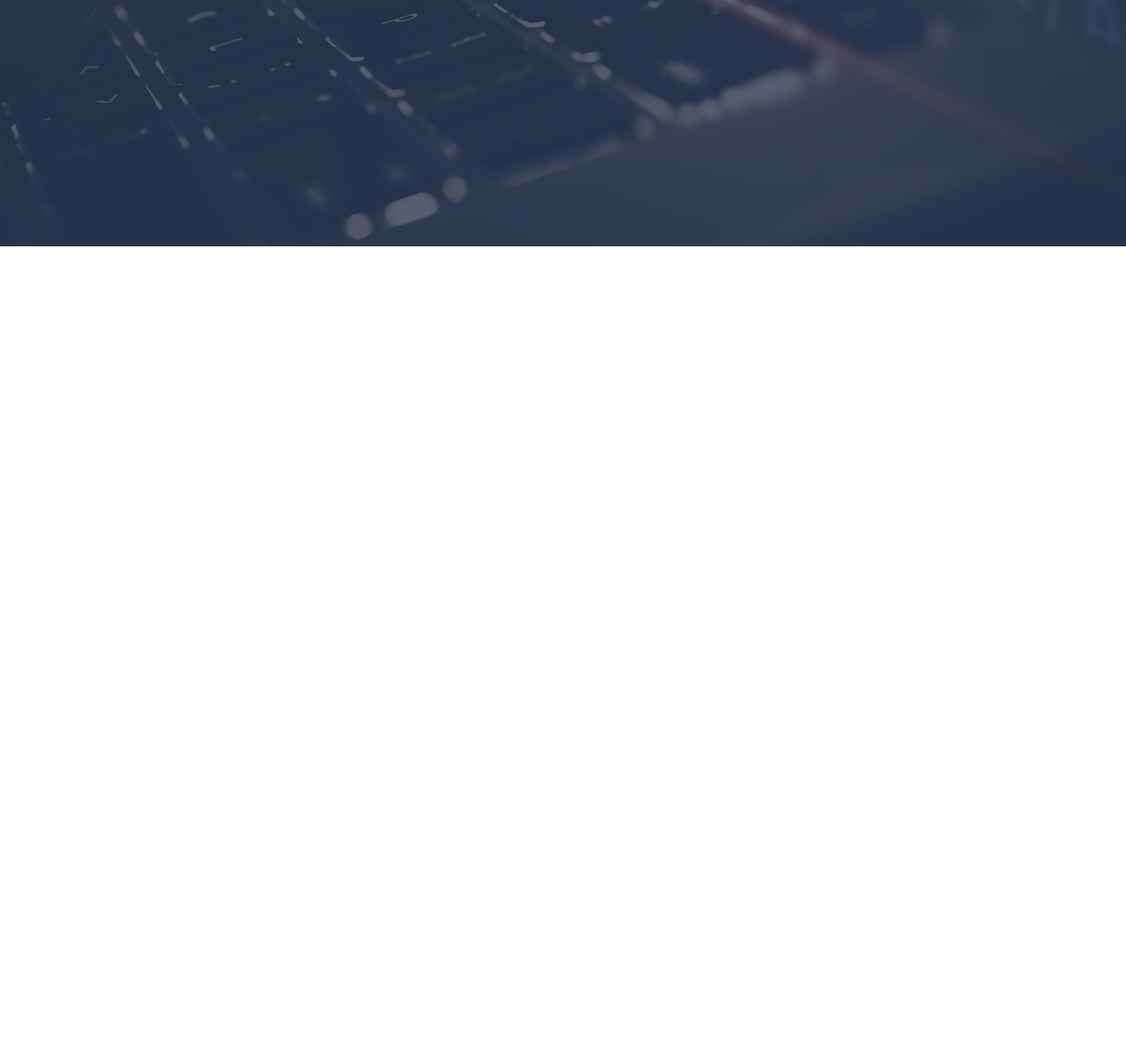
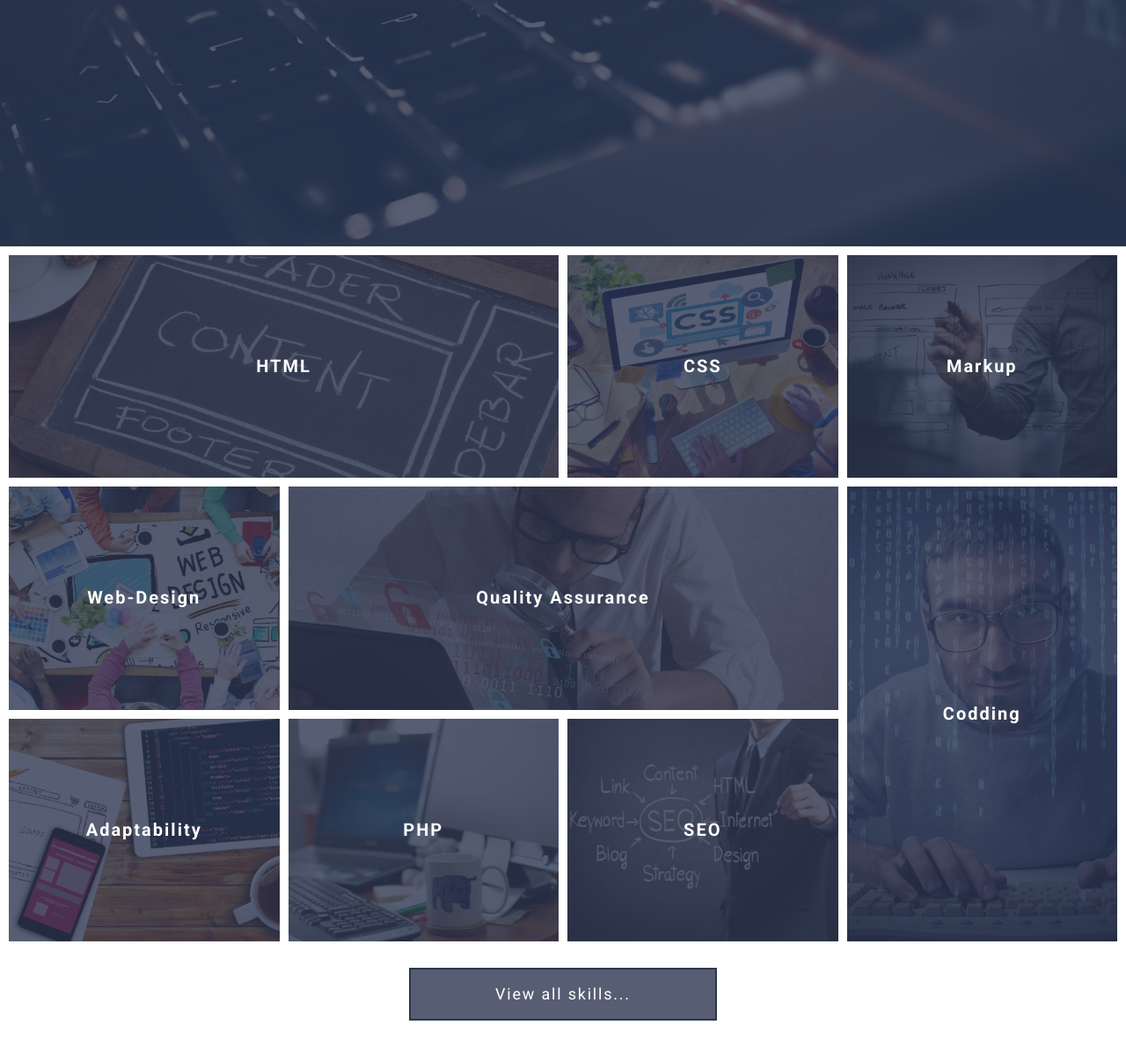
Before and after one commit to catfines/course-project, a plain HTML site: page index.html in a window 1280 px wide. Shown: the part 520-1718 px from the top of the page at 88% size. Before the commit the page ends 800 px from the top, so only its background shows below. Drawn offline with Linux system fonts and the light colour scheme.

Commit message:
стилизация контента

```diff
--- a/assets/scss/common/_classes.scss
+++ b/assets/scss/common/_classes.scss
@@ -25,3 +25,10 @@
     background-color: rgba($color-light, 0.1);
     border: 2px solid $color-light;
 }
+
+.btn--primary {
+    background-color: rgba($color-primary, 0.8);
+    border: 2px solid $color-primary;
+    min-width: 350px;
+    height: 60px;
+}
--- a/assets/scss/components/sections/skills/_skill-item.scss
+++ b/assets/scss/components/sections/skills/_skill-item.scss
@@ -0,0 +1,87 @@
+@use "../../../mixins/" as *;
+@use "../../../presets/" as *;
+
+
+.skill-item {
+    // background-color: $color-primary;
+    position: relative;
+    overflow: hidden;
+
+    &__title {
+        margin: 0;
+        position: relative;
+        z-index: 1;
+        @include abs-position;
+        font-size: 1.25rem;
+        letter-spacing: 0.1em;
+    }
+
+    &__link {
+        display: flex;
+        justify-content: center;
+        align-items: center;
+        height: 100%;
+        transition: 0.3s
+    }
+
+    &__image {
+        @include abs-position;
+        background-position: 50% 50%;
+        background-size: cover;
+        transition: transform 0.3s;
+    }
+
+    &__overlay {
+        background-color: $color-primary;
+        opacity: 80%;
+        @include abs-position;
+        transition: opacity 0.3s;
+    }
+    &:hover {
+        .skill-item__overlay {
+            opacity: 95%;
+        }
+        .skill-item__link {
+            color: $color-accent;
+        }
+        .skill-item__image {
+            transform: scale(1.1);
+        }
+    }
+}
+
+.skill-item:nth-of-type(1) {
+    grid-area: a1;
+}
+
+.skill-item:nth-of-type(2) {
+    grid-area: a2;
+}
+
+.skill-item:nth-of-type(3) {
+    grid-area: a3;
+}
+
+.skill-item:nth-of-type(4) {
+    grid-area: a4;
+}
+
+.skill-item:nth-of-type(5) {
+    grid-area: a5;
+}
+
+.skill-item:nth-of-type(6) {
+    grid-area: a6;
+}
+
+.skill-item:nth-of-type(7) {
+    grid-area: a7;
+}
+
+.skill-item:nth-of-type(8) {
+    grid-area: a8;
+}
+
+.skill-item:nth-of-type(9) {
+    grid-area: a9;
+}
--- a/assets/scss/components/sections/skills/_skills.scss
+++ b/assets/scss/components/sections/skills/_skills.scss
@@ -0,0 +1,24 @@
+@use "../../../mixins/" as *;
+@use "../../../presets/" as *;
+
+$local-gap: calc(40px / 3);
+
+.skills {
+    &__container {
+        display: grid;
+        gap: $gap-sm;
+        grid-template-columns: repeat(4, 1fr);
+        grid-template-areas: "a1 a1 a2 a3""a4 a5 a5 a6""a7 a8 a9 a6";
+        padding: $gap-sm;
+        grid-auto-rows: calc(33.33vh - #{$local-gap});
+    }
+
+    &__actions {
+        margin-top: 20px;
+        margin-bottom: 40px;
+        margin-left: 10px;
+        margin-right: 10px;
+        display: flex;
+        justify-content: center;
+    }
+}
--- a/index.html
+++ b/index.html
@@ -56,13 +56,73 @@
         </nav>
       </div>
     </div>
-
     <div class="header-overlay"></div>
-
   </header>
 
   <main class="main">
-    <!-- <section></section> -->
+    <section class="skills">
+      <div class="skills__container">
+
+        <article class="skill-item">
+          <h3 class="skill-item__title"><a class="skill-item__link" href="">HTML</a></h3>
+          <div class="skill-item__image" style="background-image: url(assets/img/img-html.png);"></div>
+          <div class="skill-item__overlay"></div>
+        </article>
+
+        <article class="skill-item">
+          <h3 class="skill-item__title"><a class="skill-item__link" href="">CSS</a></h3>
+          <div class="skill-item__image" style="background-image: url(assets/img/img-css.png);"></div>
+          <div class="skill-item__overlay"></div>
+        </article>
+
+        <article class="skill-item">
+          <h3 class="skill-item__title"><a class="skill-item__link" href="">Markup</a></h3>
+          <div class="skill-item__image" style="background-image: url(assets/img/img-markup.png);"></div>
+          <div class="skill-item__overlay"></div>
+        </article>
+
+        <article class="skill-item">
+          <h3 class="skill-item__title"><a class="skill-item__link" href="">Web-Design</a></h3>
+          <div class="skill-item__image" style="background-image: url(assets/img/img-webdesign.png);"></div>
+          <div class="skill-item__overlay"></div>
+        </article>
+
+        <article class="skill-item">
+          <h3 class="skill-item__title"><a class="skill-item__link" href="">Quality Assurance</a></h3>
+          <div class="skill-item__image" style="background-image: url(assets/img/img-qa.png);"></div>
+          <div class="skill-item__overlay"></div>
+        </article>
+
+        <article class="skill-item">
+          <h3 class="skill-item__title"><a class="skill-item__link" href="">Codding</a></h3>
+          <div class="skill-item__image" style="background-image: url(assets/img/img-codding.png);"></div>
+          <div class="skill-item__overlay"></div>
+        </article>
+
+        <article class="skill-item">
+          <h3 class="skill-item__title"><a class="skill-item__link" href="">Adaptability</a></h3>
+          <div class="skill-item__image" style="background-image: url(assets/img/img-adaptability.png);"></div>
+          <div class="skill-item__overlay"></div>
+        </article>
+
+        <article class="skill-item">
+          <h3 class="skill-item__title"><a class="skill-item__link" href="">PHP</a></h3>
+          <div class="skill-item__image" style="background-image: url(assets/img/img-php.png);"></div>
+          <div class="skill-item__overlay"></div>
+        </article>
+
+        <article class="skill-item">
+          <h3 class="skill-item__title"><a class="skill-item__link" href="">SEO</a></h3>
+          <div class="skill-item__image" style="background-image: url(assets/img/img-seo.png);"></div>
+          <div class="skill-item__overlay"></div>
+        </article>
+      </div>
+
+      <div class="skills__actions">
+        <a class="btn btn--primary" href="">View all skills...</a>
+      </div>
+
+    </section>
     <!-- <section></section> -->
     <!-- <section></section> -->
     <!-- <section></section> -->
```
Also changed, not shown: assets/css/style.css.
